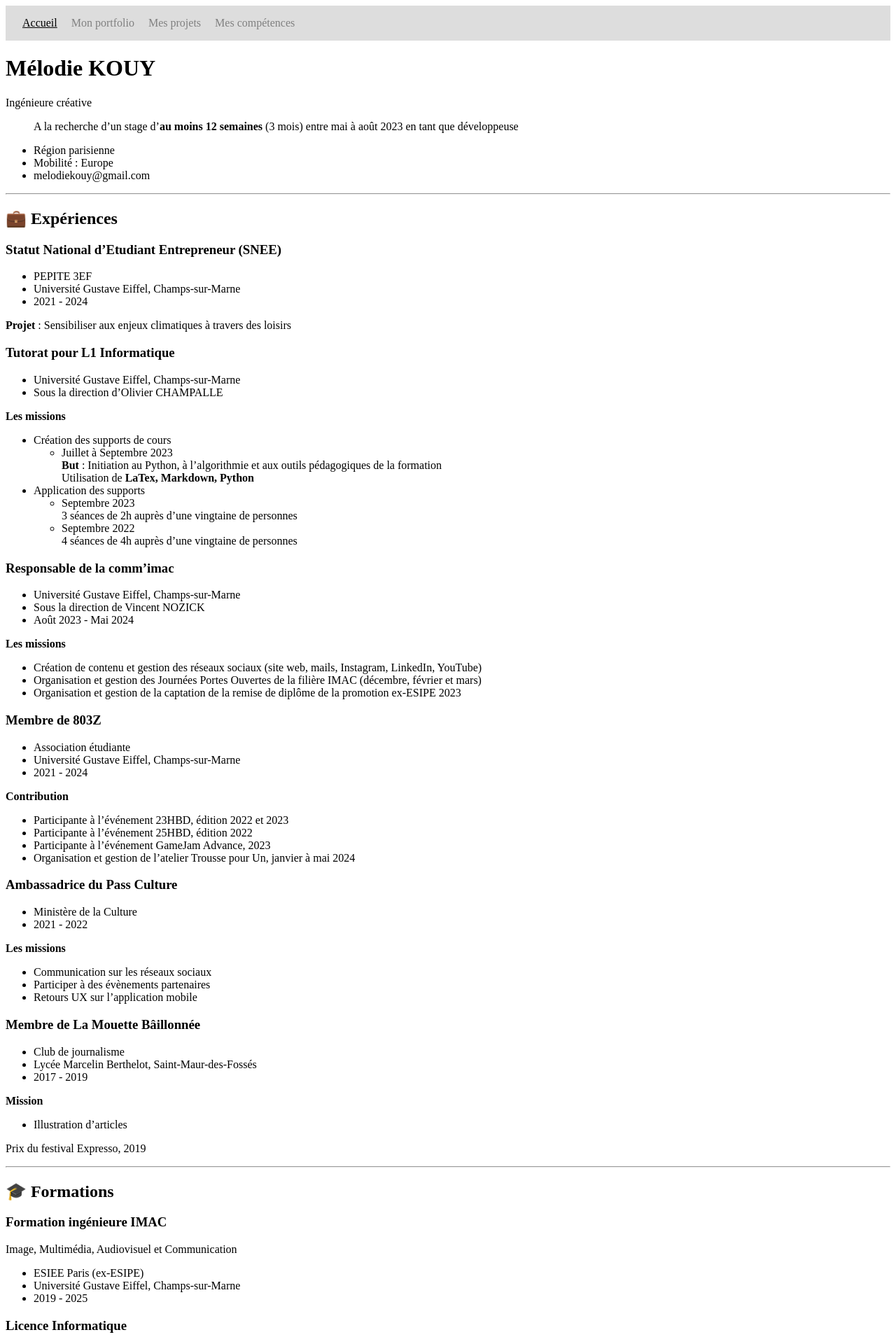
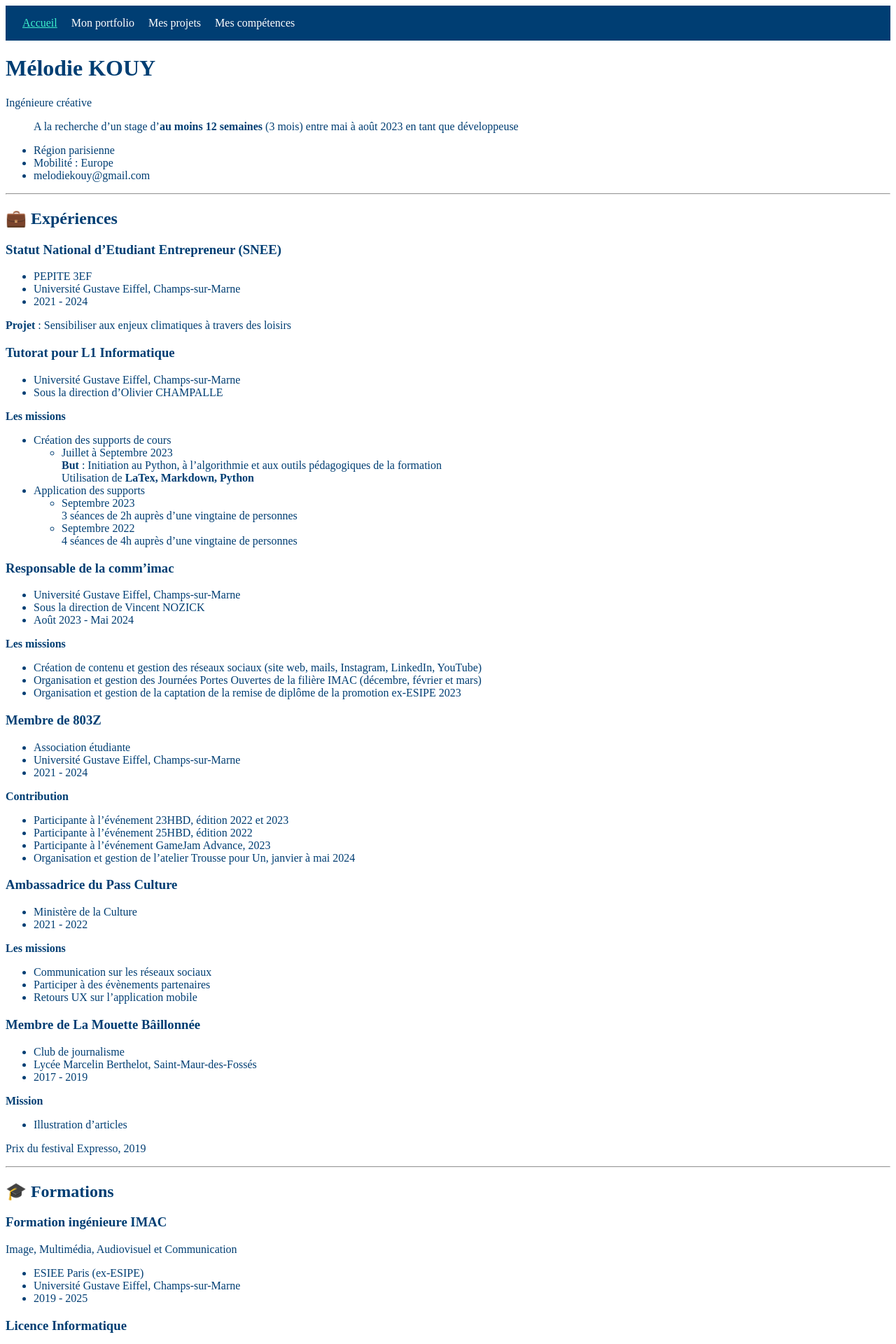
Before and after one commit to Melokye/Melokye.github.io, a Jekyll site: the page built from index.md, in a window 1280 px wide. Shown: the top 1920 px of the page at 70% size. Built offline with Jekyll 4.4.1, drawn with Linux system fonts in a browser that asks for light colours.

Commit message:
expérimentation charte graphique (couleurs)

```diff
--- a/_sass/main.scss
+++ b/_sass/main.scss
@@ -1,25 +1,27 @@
 .current {
-    color: black;
+    color: #3DF1CD;
     text-decoration-line: underline;
 }
 
+body{
+    background-color: white ;
+    color: #003E73;
+}
+
 nav {
-    margin: 0;
-    // padding: 0;
+    margin: 0em;
+    background-color: #003E73;
+    padding: 1em;
 
-    background-color: #dddddd;
-    padding: 1em;
-    // display: inline;
-    // float: left;
     a{
-        color: gray;
+        color: white;
         text-decoration-line: none;
         // display: block;
         padding: 8px;
 
         &:hover{
-            color: white;
-            background-color: black;
+            color: #3DF1CD;
+            background-color: #003E73;
         }
     }
 }
```
